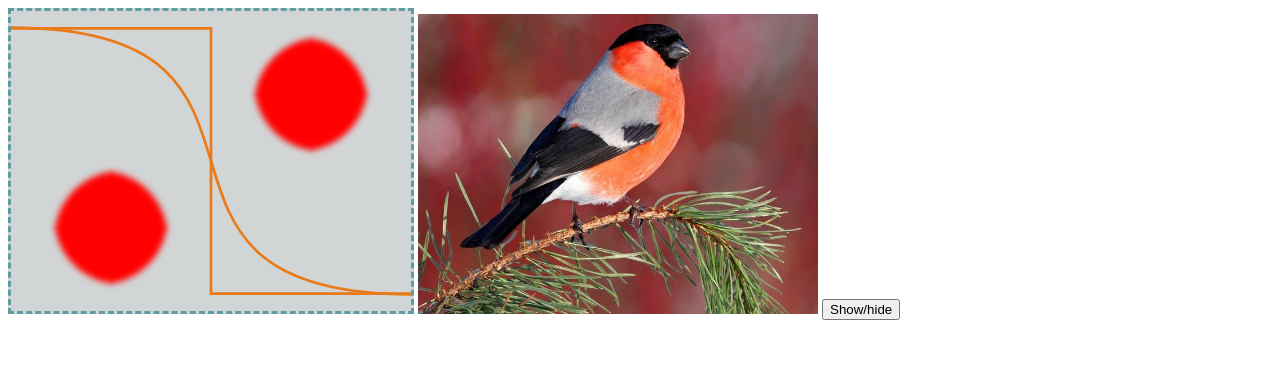
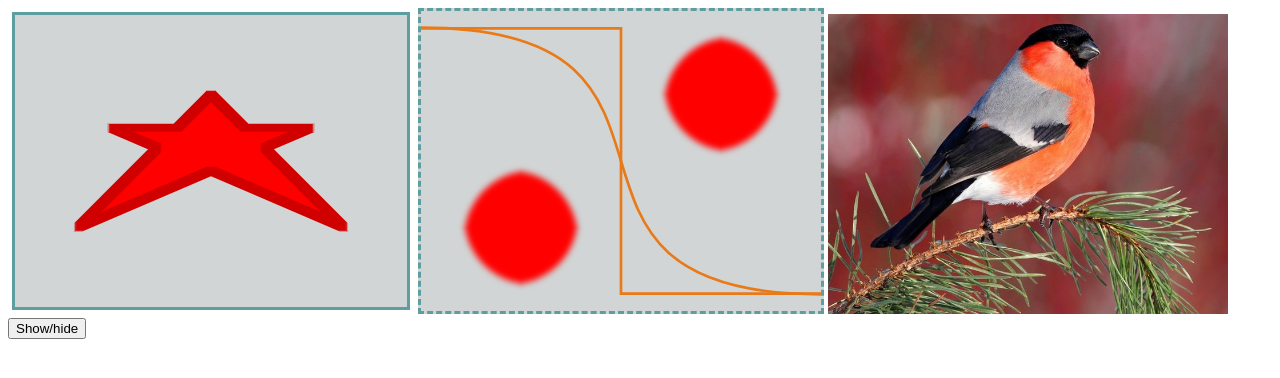
Before and after one commit to ConstantTeen/intro-to-web-tech, a plain HTML site: page images/index.html in a window 1280 px wide. Drawn offline with Linux system fonts and the light colour scheme.

Commit message:
добавил фильтр отдельно от svg

```diff
--- a/images/index.html
+++ b/images/index.html
@@ -4,7 +4,7 @@
     <meta charset="UTF-8">
     <title>ImagesSet</title>
     <style>
-        #svg_image{
+        svg{
             border: cadetblue dashed;
             background: #d1d5d5;
         }
@@ -16,10 +16,26 @@
         #circles > circle{
             fill: red;
         }
+        #svg_image2{
+            filter: url('#outside_filter')
+        }
     </style>
 </head>
 <body>
-<svg version="1.1" width="400" height="300" id="svg_image"
+<svg xmlns="http://www.w3.org/2000/svg" display="none">
+    <defs>
+        <filter id="outside_filter">
+            <feMorphology operator="erode" radius="4"/>
+        </filter>
+    </defs>
+</svg>
+
+<svg width="400" height="300" id="svg_image2"
+     viewBox="0 0 600 400" xmlns="http://www.w3.org/2000/svg">
+    <path d="M300 100 L500 300 L150 150 L450 150 L100 300z" fill="red"/>
+</svg>
+
+<svg width="400" height="300" id="svg_image"
      viewBox="0 0 600 400" xmlns="http://www.w3.org/2000/svg">
         <defs>
             <filter id="my_filter">
```
